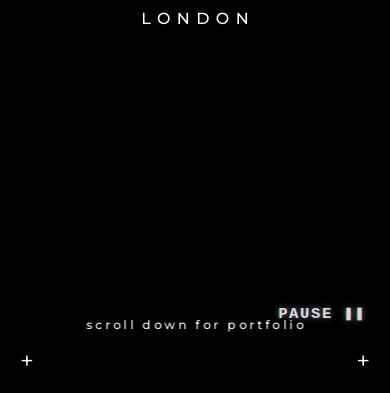
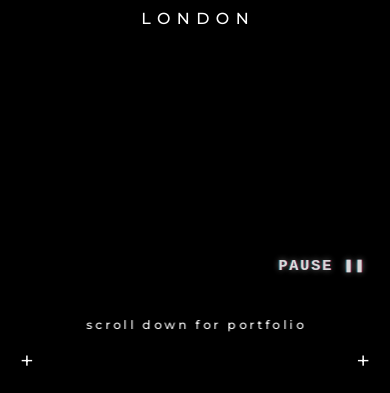
Before and after one commit to caiohsampaio87/SANFELICESTUDIO, a plain HTML site: page index.html in a window 390 px wide. Shown: the part 451-844 px from the top of the page. Drawn offline with nearby package versions, Linux system fonts and the light colour scheme.

Commit message:
fix: pause button no longer overlaps "scroll down" on phones
Co-Authored-By: Claude Opus 5.5 <noreply@anthropic.com>

```diff
--- a/assets/css/style.css
+++ b/assets/css/style.css
@@ -386,6 +386,13 @@ html {
   display: inline;
 }
 
+/* Phones: "scroll down for portfolio" spans most of the width, so the button sits above it */
+@media (max-width: 575.98px) {
+  .hero-pause {
+    bottom: 6.5rem;
+  }
+}
+
 .hero__plus {
   /* position: absolute comes from Bootstrap's position-absolute class in the HTML */
   inset-block-end: 1.25rem;
```
